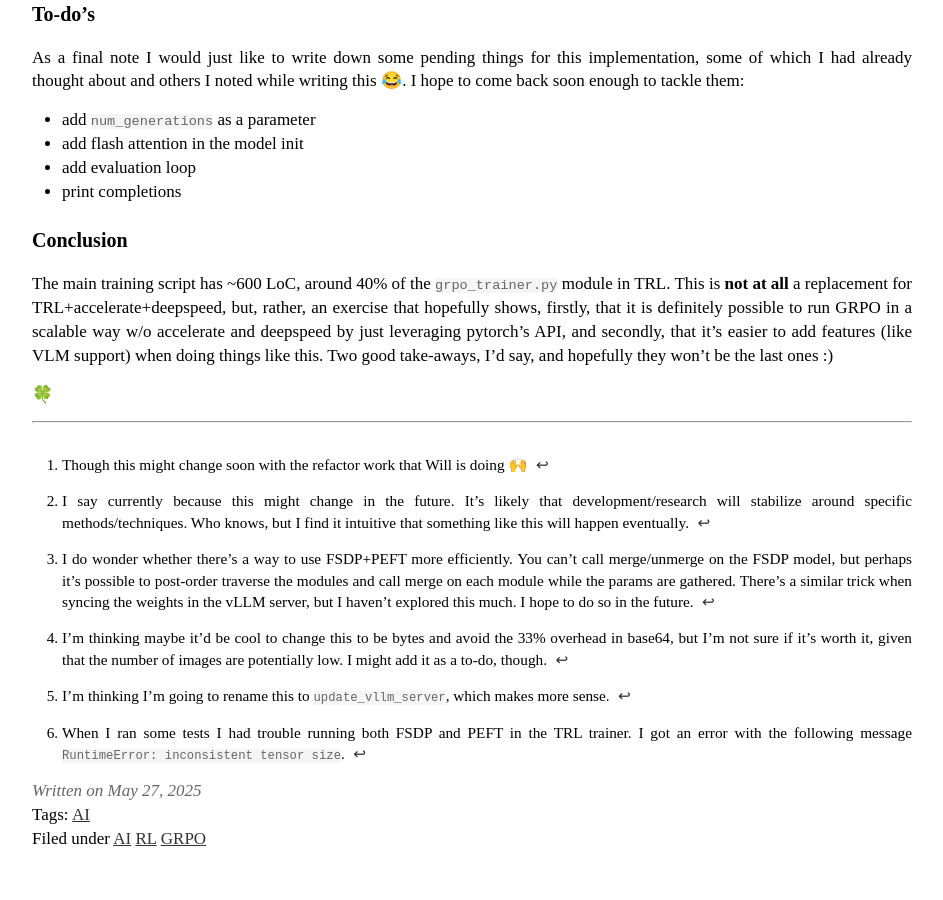
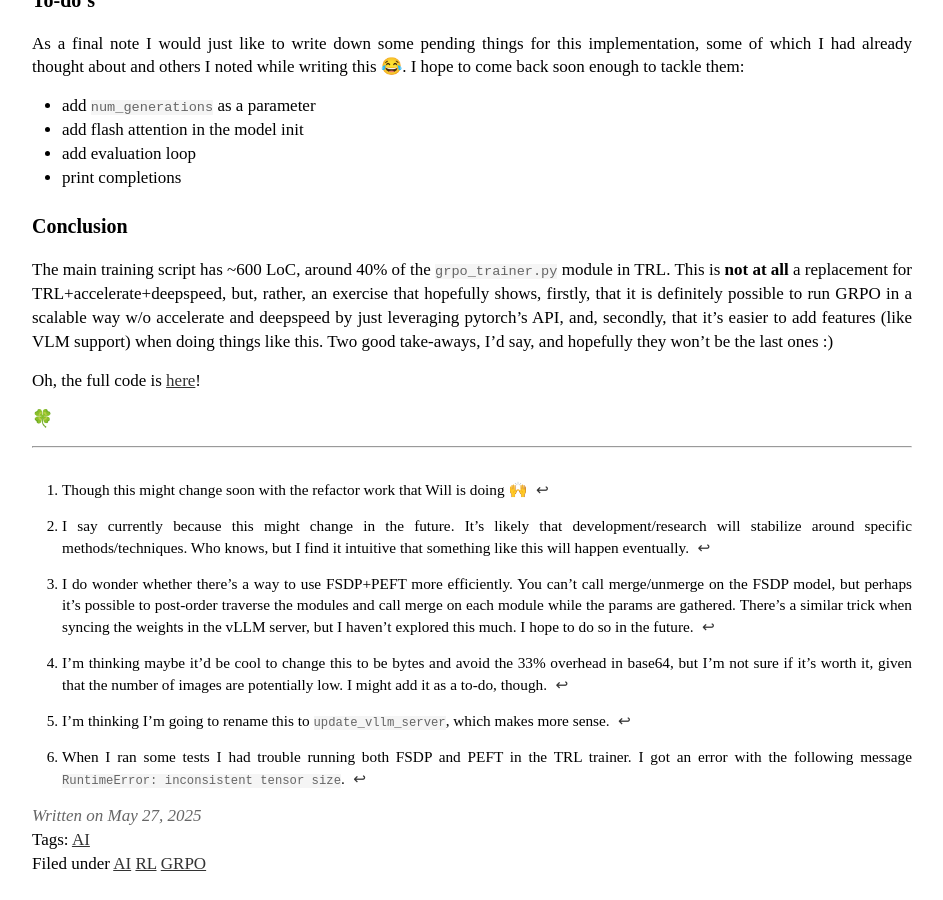
Before and after one commit to nph4rd/nph4rd.github.io, a Jekyll site: the page built from _posts/2025-05-27-grpo.md, in a window 1280 px wide and 900 px high, scrolled down 11583 px. Shown: the whole window, without its empty margins (168-1111 px from the left). Built offline with Jekyll 4.4.1, drawn with Linux system fonts in a browser that asks for light colours; some web fonts are replaced; formulas are drawn with MathJax 3; comment, search, counter and statistics services are not loaded; some of the changed text lies outside the part shown.

Commit message:
update post

```diff
--- a/_posts/2025-05-27-grpo.md
+++ b/_posts/2025-05-27-grpo.md
@@ -539,7 +539,9 @@ As a final note I would just like to write down some pending things for this imp
 
 ### Conclusion
 
-The main training script has ~600 LoC, around 40% of the `grpo_trainer.py` module in TRL. This is **not at all** a replacement for TRL+accelerate+deepspeed, but, rather, an exercise that hopefully shows, firstly, that it is definitely possible to run GRPO in a scalable way w/o accelerate and deepspeed by just leveraging pytorch's API, and secondly, that it's easier to add features (like VLM support) when doing things like this. Two good take-aways, I'd say, and hopefully they won't be the last ones :)
+The main training script has ~600 LoC, around 40% of the `grpo_trainer.py` module in TRL. This is **not at all** a replacement for TRL+accelerate+deepspeed, but, rather, an exercise that hopefully shows, firstly, that it is definitely possible to run GRPO in a scalable way w/o accelerate and deepspeed by just leveraging pytorch's API, and, secondly, that it's easier to add features (like VLM support) when doing things like this. Two good take-aways, I'd say, and hopefully they won't be the last ones :)
+
+Oh, the full code is [here](https://github.com/nph4rd/grpo)!
 
 🍀
 
```
Also changed, not shown: other parts of _posts/2025-05-27-grpo.md (+1 -1 lines).
